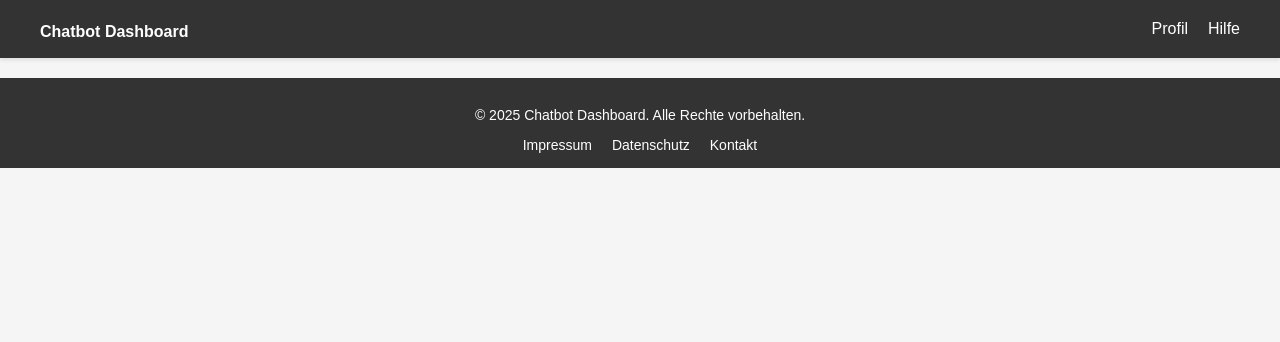
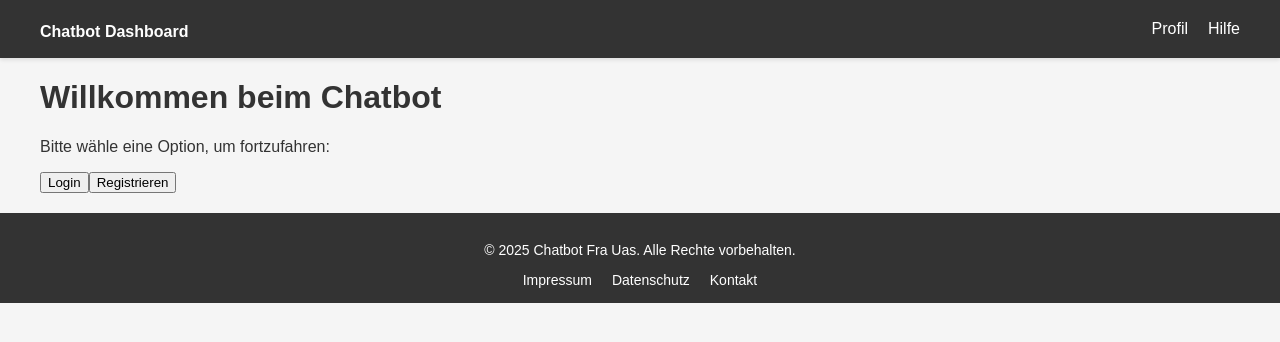
Before and after one commit to JMAA8/NL2SQL-Bot, a React (Create React App) app: page / in a window 1280 px wide. Shown: the top 342 px of the page. Built offline with nearby package versions, Linux system fonts and the light colour scheme.

Commit message:
LandingPage

```diff
--- a/src/App.css
+++ b/src/App.css
@@ -12,6 +12,10 @@ body {
     max-width: 1200px;
     margin: 0 auto;
     padding: 0 15px;
+}
+
+main {
+    flex: 1;
 }
 
 /* === Header === */
--- a/src/App.jsx
+++ b/src/App.jsx
@@ -8,6 +8,7 @@ import BasicUserDashboard from './components/Dashboard/BasicUserDashboard';
 import ProtectedRoute from './components/Shared/ProtectedRoute';
 import Header from './components/Shared/Header';
 import Footer from './components/Shared/Footer';
+import LandingPage from './components/Dashboard/LandingPage';
 
 function App() {
     return (
@@ -15,6 +16,7 @@ function App() {
             <Header />
             <main>
                 <Routes>
+                    <Route path="/" element={<LandingPage />} />
                     <Route path="/login" element={<Login />} />
                     <Route path="/register" element={<Register />} />
                     <Route
@@ -40,7 +42,8 @@ function App() {
                                 <BasicUserDashboard />
                             </ProtectedRoute>
                         }
-                    />
+                    />{/* Fallback für nicht existierende Routen */}
+                    <Route path="*" element={<div>404 - Seite nicht gefunden</div>} />
                 </Routes>
             </main>
             <Footer />
--- a/src/components/Dashboard/BasicUserDashboard.jsx
+++ b/src/components/Dashboard/BasicUserDashboard.jsx
@@ -1,6 +1,7 @@
 import React, { useState, useEffect } from 'react';
 import groupService from '../../services/groupService';
 
+console.log('BS_Dashboard');
 function BasicUserDashboard() {
     const [joinedGroups, setJoinedGroups] = useState([]);
 
@@ -8,9 +9,13 @@ function BasicUserDashboard() {
         const fetchJoinedGroups = async () => {
             try {
                 const groups = await groupService.getJoinedGroups();
+                if (!Array.isArray(groups)) {
+                    throw new Error('Unerwartete Antwortstruktur vom Server');
+                }
                 setJoinedGroups(groups);
             } catch (error) {
-                console.error('Failed to fetch joined groups', error);
+                console.error('Failed to fetch joined groups:', error);
+                //alert('Fehler beim Abrufen der Gruppen.');
             }
         };
         fetchJoinedGroups();
@@ -23,11 +28,15 @@ function BasicUserDashboard() {
             {/* Section to view joined groups */}
             <section>
                 <h2>My Groups</h2>
-                <ul>
-                    {joinedGroups.map((group) => (
-                        <li key={group.id}>{group.groupName}</li>
-                    ))}
-                </ul>
+                {joinedGroups.length > 0 ? (
+                    <ul>
+                        {joinedGroups.map((group) => (
+                            <li key={group.id}>{group.groupName}</li>
+                        ))}
+                    </ul>
+                ) : (
+                    <p>Du bist noch keiner Gruppe beigetreten.</p>
+                )}
             </section>
         </div>
     );
--- /dev/null
+++ b/src/components/Dashboard/LandingPage.jsx
@@ -0,0 +1,24 @@
+import React from 'react';
+import { useNavigate } from 'react-router-dom';
+import '../../App.css'; // Nutzt die Styles aus deiner bestehenden App.css
+
+const LandingPage = () => {
+    const navigate = useNavigate();
+
+    return (
+        <div className="container">
+            <h1>Willkommen beim Chatbot</h1>
+            <p>Bitte wähle eine Option, um fortzufahren:</p>
+            <div className="button-container">
+                <button className="btn" onClick={() => navigate('/login')}>
+                    Login
+                </button>
+                <button className="btn" onClick={() => navigate('/register')}>
+                    Registrieren
+                </button>
+            </div>
+        </div>
+    );
+};
+
+export default LandingPage;
--- a/src/components/Login.jsx
+++ b/src/components/Login.jsx
@@ -13,15 +13,32 @@ const Login = () => {
         console.log('Login.jsx, handleLogin anfang');
         e.preventDefault();
         try {
-            console.log('Login.jsx, handleLogin try');
             const response = await authService.login(username, password);
             console.log('Login.js: Erhaltenes Token:', response.token);
             const decoded = jwtDecode(response.token);
             const userRole = decoded.groups?.[0]; // Zugriff auf groups statt roles
-            if (userRole === 'ADMIN') navigate('/admin');
-            else if (userRole === 'ADVANCED_USER') navigate('/advanced-user');
-            else if (userRole === 'BASIC_USER') navigate('/basic-user');
-            else throw new Error('Unbekannte Rolle');
+            console.log('UserRolle: ', userRole)
+            if (userRole === 'ADMIN') {
+                navigate('/admin');
+            }
+            else if (userRole === 'ADVANCED_USER'){
+                navigate('/advanced-user');
+            }
+            else if (userRole === 'BASIC_USER') {
+                console.log('Login.js: if-Statement basicUser');
+                //navigate('/basic-user');
+                try{
+                    console.log('basicUser try');
+                    navigate('/basic-user');
+                    console.log('nach navigate basicUser');
+                } catch (error) {
+                    console.error('Navigate fehlgeschlagen:', error);
+                    setErrorMessage('Ein Fehler ist aufgetreten.');
+                }
+            }
+            else {
+                throw new Error('Unbekannte Rolle');
+            }
         } catch (error) {
             console.log('Login.jsx, handleLogin error');
             setErrorMessage(error.response?.data || 'Login fehlgeschlagen.');
--- a/src/components/Shared/Footer.jsx
+++ b/src/components/Shared/Footer.jsx
@@ -6,7 +6,7 @@ function Footer() {
         <footer className="footer">
             <div className="container">
                 <p className="footer-text">
-                    © {new Date().getFullYear()} Chatbot Dashboard. Alle Rechte vorbehalten.
+                    © {new Date().getFullYear()} Chatbot Fra Uas. Alle Rechte vorbehalten.
                 </p>
                 <nav className="footer-nav">
                     <Link to="/impressum" className="footer-link">
--- a/src/components/Shared/ProtectedRoute.jsx
+++ b/src/components/Shared/ProtectedRoute.jsx
@@ -9,13 +9,19 @@ function ProtectedRoute({ role, children }) {
     if (token) {
         try {
             const decoded = jwtDecode(token);
+            console.log('ProtectedRoute: Decoded Token:', decoded);
             userRole = decoded.groups?.[0]; // Zugriff auf die erste Rolle aus dem `groups`-Array
+            console.log('ProtectedRoute: UserRole:', userRole);
         } catch (error) {
             console.error('Invalid token');
         }
     }
+    console.log('ProtectedRoute: Token:', token);
+    console.log('ProtectedRoute: UserRole:', userRole);
+    console.log('ProtectedRoute: Erwartete Rolle:', role);
 
     if (!token || userRole !== role) {
+        console.log('ProtectedRoute: Zugriff verweigert');
         return <Navigate to="/login" />;
     }
     return children;
--- a/src/services/authService.js
+++ b/src/services/authService.js
@@ -8,6 +8,8 @@ export const login = async (username, password) => {
         console.log('Methode login im authService try');
         const response = await axios.post(`${API_BASE_URL}/login`, { username, password });
         console.log('authService: Erhaltenes Token:', response.data);
+        // Token im localStorage speichern
+        localStorage.setItem('token', response.data.token);
         return response.data; // Enthält das Token
     } catch (error) {
         throw error.response?.data || 'Login fehlgeschlagen.';
--- a/src/services/groupService.js
+++ b/src/services/groupService.js
@@ -1,6 +1,6 @@
 import axios from 'axios';
 
-const API_BASE_URL = 'http://localhost:8080/user'; // Basis-URL für Gruppen-Endpoints
+const API_BASE_URL = 'http://localhost:8080/groups'; // Basis-URL für Gruppen-Endpoints
 
 // Alle Gruppen abrufen
 export const getAllGroups = async () => {
--- a/src/services/userService.js
+++ b/src/services/userService.js
@@ -1,13 +1,15 @@
 import axios from 'axios';
 
-const API_BASE_URL = 'http://localhost:8080/user'; // Basis-URL für Benutzer-Endpoints
+const API_BASE_URL = 'http://localhost:8080/user'; // Basis-URL für user-Endpoints
+const API_BASE_URL_Admin = 'http://localhost:8080/admin'; //Basis-URL für admin Endpoints
 
 // Alle Benutzer abrufen
 export const getAllUsers = async () => {
     try {
-        const response = await axios.get(`${API_BASE_URL}/all`, {
+        const response = await axios.get(`${API_BASE_URL_Admin}/users`, {
             headers: { Authorization: `Bearer ${localStorage.getItem('token')}` },
         });
+        console.log('Userliste aus Response: ', response.data);
         return response.data; // Liste der Benutzer
     } catch (error) {
         throw error.response?.data || 'Fehler beim Abrufen der Benutzer.';
@@ -86,6 +88,7 @@ export const removeRoleFromUser = async (userId, roleName) => {
     }
 };
 
+
 export default {
     getAllUsers,
     getUserProfile,
```
Also changed, not shown: 8 other files (tests, documents, lock files or other folders).
